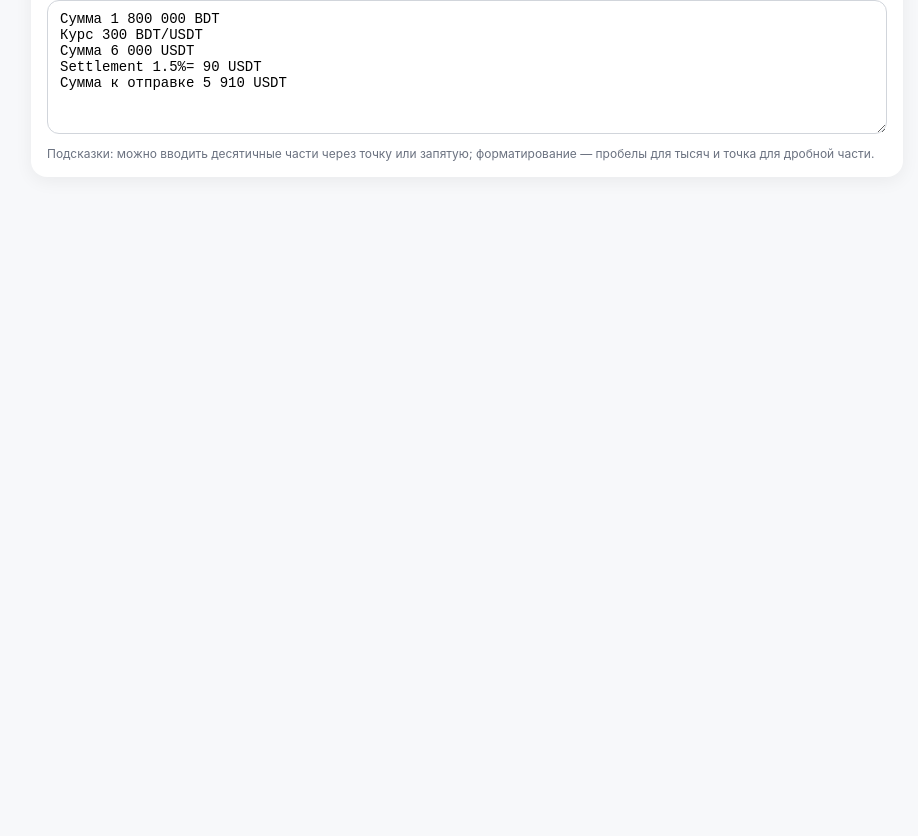
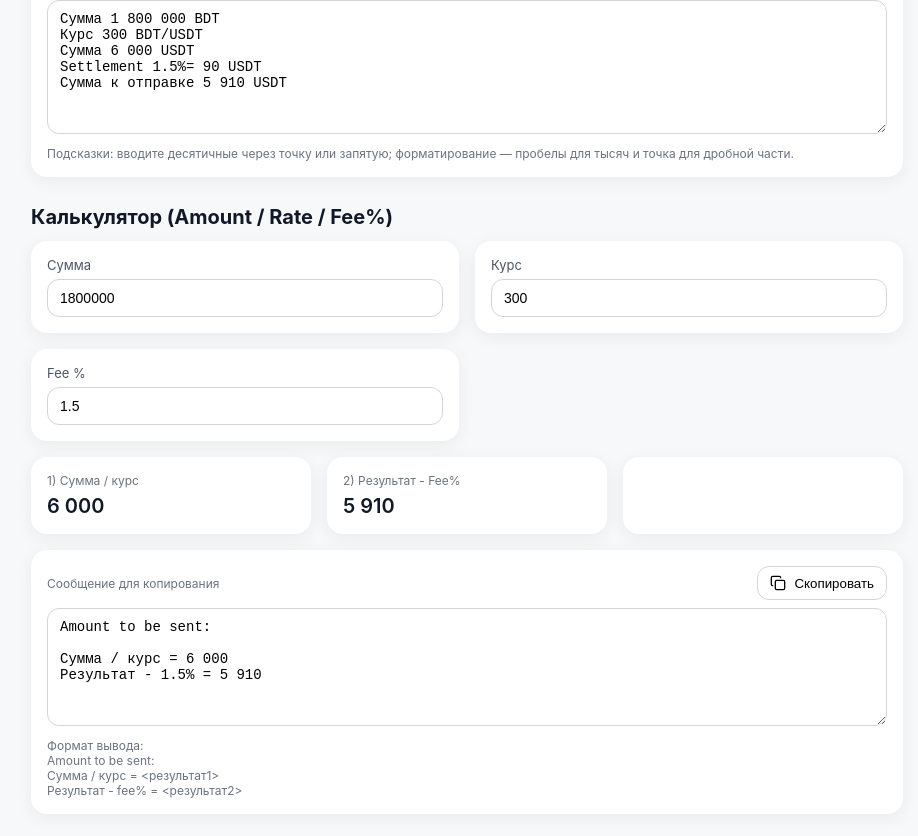
Before and after one commit to vshroot/setcalculator, a React (Create React App) app: page / in a window 1280 px wide. Shown: the part 462-1298 px from the top of the page, without its empty margins (173-1091 px from the left). Before the commit the page ends 800 px from the top, so only its background shows below. Built offline with nearby package versions, Linux system fonts and the light colour scheme.

Commit message:
Update SettlementCalculator.tsx

```diff
--- a/src/SettlementCalculator.tsx
+++ b/src/SettlementCalculator.tsx
@@ -2,10 +2,16 @@ import React, { useMemo, useState } from 'react';
 import { Copy } from 'lucide-react';
 
 export default function SettlementCalculator() {
+  // --- Калькулятор №1 (валюта/settlement) ---
   const [currency, setCurrency] = useState('BDT');
   const [amount, setAmount] = useState<string>('1800000');
   const [rate, setRate] = useState<string>('300');
   const [settlementPct, setSettlementPct] = useState<string>('1.5');
+
+  // --- Калькулятор №2 (amount/rate/fee) ---
+  const [amount2, setAmount2] = useState<string>('1800000');
+  const [rate2, setRate2] = useState<string>('300');
+  const [feePct, setFeePct] = useState<string>('1.5');
 
   const parseNum = (v: string) => {
     if (!v) return 0;
@@ -14,18 +20,17 @@ export default function SettlementCalculator() {
     return isFinite(n) ? n : 0;
   };
 
-  // Форматирование: пробелы для тысяч, точка для дробной части
+  // Форматирование: пробелы для тысяч, точка для дробной части (пример: 13 960.63)
   const fmt = (n: number, max = 2) => {
     const nf = new Intl.NumberFormat('en-US', {
       minimumFractionDigits: 0,
       maximumFractionDigits: max,
     });
-    return nf
-      .format(Number(n.toFixed(max)))
-      .replace(/,/g, ' '); // заменяем запятые на пробелы
+    return nf.format(Number(n.toFixed(max))).replace(/,/g, ' ');
   };
 
-  const computed = useMemo(() => {
+  // --- Вычисления для калькулятора №1 ---
+  const computed1 = useMemo(() => {
     const a = parseNum(amount);
     const r = parseNum(rate);
     const p = parseNum(settlementPct);
@@ -35,8 +40,8 @@ export default function SettlementCalculator() {
     return { a, r, p, sumDiv, sett, toSend };
   }, [amount, rate, settlementPct]);
 
-  const message = useMemo(() => {
-    const { a, r, p, sumDiv, sett, toSend } = computed;
+  const message1 = useMemo(() => {
+    const { a, r, p, sumDiv, sett, toSend } = computed1;
     return [
       `Сумма ${fmt(a)} ${currency}`,
       `Курс ${fmt(r)} ${currency}/USDT`,
@@ -44,18 +49,38 @@ export default function SettlementCalculator() {
       `Settlement ${p}%= ${fmt(sett)} USDT`,
       `Сумма к отправке ${fmt(toSend)} USDT`,
     ].join('\n');
-  }, [computed, currency]);
+  }, [computed1, currency]);
 
-  const copyToClipboard = async () => {
+  // --- Вычисления для калькулятора №2 ---
+  const computed2 = useMemo(() => {
+    const a = parseNum(amount2);
+    const r = parseNum(rate2);
+    const p = parseNum(feePct);
+    const res1 = r > 0 ? a / r : 0;                 // 1) сумма / курс
+    const res2 = res1 - (res1 * p) / 100;           // 2) результат1 - fee%
+    return { a, r, p, res1, res2 };
+  }, [amount2, rate2, feePct]);
+
+  const message2 = useMemo(() => {
+    const { res1, res2, p } = computed2;
+    return [
+      'Amount to be sent:',
+      '',
+      `Сумма / курс = ${fmt(res1)}`,
+      `Результат - ${p}% = ${fmt(res2)}`,
+    ].join('\n');
+  }, [computed2]);
+
+  const copyText = async (text: string) => {
     try {
-      await navigator.clipboard.writeText(message);
+      await navigator.clipboard.writeText(text);
       alert('Скопировано!');
     } catch {
       alert('Не удалось скопировать');
     }
   };
 
-  const error = useMemo(() => {
+  const error1 = useMemo(() => {
     const r = parseNum(rate);
     if (r <= 0) return 'Курс должен быть больше 0';
     if (parseNum(amount) < 0) return 'Сумма не может быть отрицательной';
@@ -63,8 +88,17 @@ export default function SettlementCalculator() {
     return '';
   }, [amount, rate, settlementPct]);
 
+  const error2 = useMemo(() => {
+    const r = parseNum(rate2);
+    if (r <= 0) return 'Курс должен быть больше 0';
+    if (parseNum(amount2) < 0) return 'Сумма не может быть отрицательной';
+    if (parseNum(feePct) < 0) return 'Fee % не может быть отрицательным';
+    return '';
+  }, [amount2, rate2, feePct]);
+
   return (
     <div>
+      {/* ===== Калькулятор №1 ===== */}
       <div className="grid2">
         <div className="card">
           <label>Валюта</label>
@@ -107,30 +141,96 @@ export default function SettlementCalculator() {
       <div className="grid3" style={{ marginTop: 16 }}>
         <div className="card">
           <div className="kpi-title">1) Сумма / курс</div>
-          <div className="kpi-value">{fmt(computed.sumDiv)} USDT</div>
+          <div className="kpi-value">{fmt(computed1.sumDiv)} USDT</div>
         </div>
         <div className="card">
           <div className="kpi-title">2) {settlementPct || 0}% от результата</div>
-          <div className="kpi-value">{fmt(computed.sett)} USDT</div>
+          <div className="kpi-value">{fmt(computed1.sett)} USDT</div>
         </div>
         <div className="card">
           <div className="kpi-title">3) К отправке</div>
-          <div className="kpi-value">{fmt(computed.toSend)} USDT</div>
+          <div className="kpi-value">{fmt(computed1.toSend)} USDT</div>
         </div>
       </div>
 
-      {error && <div className="error">{error}</div>}
+      {error1 && <div className="error">{error1}</div>}
 
       <div className="card" style={{ marginTop: 16 }}>
         <div className="copybar">
           <div className="kpi-title">Сообщение для копирования</div>
-          <button className="btn" onClick={copyToClipboard} type="button">
+          <button className="btn" onClick={() => copyText(message1)} type="button">
             <Copy size={16} /> Скопировать
           </button>
         </div>
-        <textarea readOnly value={message} rows={7} />
+        <textarea readOnly value={message1} rows={7} />
         <div className="footer">
-          Подсказки: можно вводить десятичные части через точку или запятую; форматирование — пробелы для тысяч и точка для дробной части.
+          Подсказки: вводите десятичные через точку или запятую; форматирование — пробелы для тысяч и точка для дробной части.
+        </div>
+      </div>
+
+      {/* ===== Разделитель ===== */}
+      <div style={{ height: 28 }} />
+
+      {/* ===== Калькулятор №2 (Amount/Rate/Fee) ===== */}
+      <h2 style={{ margin: '0 0 12px', fontSize: 20 }}>Калькулятор (Amount / Rate / Fee%)</h2>
+
+      <div className="grid2">
+        <div className="card">
+          <label>Сумма</label>
+          <input
+            inputMode="decimal"
+            value={amount2}
+            onChange={(e) => setAmount2(e.target.value)}
+            placeholder="например, 1800000"
+          />
+        </div>
+        <div className="card">
+          <label>Курс</label>
+          <input
+            inputMode="decimal"
+            value={rate2}
+            onChange={(e) => setRate2(e.target.value)}
+            placeholder="например, 300"
+          />
+        </div>
+        <div className="card">
+          <label>Fee %</label>
+          <input
+            inputMode="decimal"
+            value={feePct}
+            onChange={(e) => setFeePct(e.target.value)}
+            placeholder="например, 1.5"
+          />
+        </div>
+      </div>
+
+      <div className="grid3" style={{ marginTop: 16 }}>
+        <div className="card">
+          <div className="kpi-title">1) Сумма / курс</div>
+          <div className="kpi-value">{fmt(computed2.res1)}</div>
+        </div>
+        <div className="card">
+          <div className="kpi-title">2) Результат - Fee%</div>
+          <div className="kpi-value">{fmt(computed2.res2)}</div>
+        </div>
+        <div className="card" />
+      </div>
+
+      {error2 && <div className="error">{error2}</div>}
+
+      <div className="card" style={{ marginTop: 16 }}>
+        <div className="copybar">
+          <div className="kpi-title">Сообщение для копирования</div>
+          <button className="btn" onClick={() => copyText(message2)} type="button">
+            <Copy size={16} /> Скопировать
+          </button>
+        </div>
+        <textarea readOnly value={message2} rows={6} />
+        <div className="footer">
+          Формат вывода:
+          <br/>Amount to be sent:
+          <br/>Сумма / курс = &lt;результат1&gt;
+          <br/>Результат - fee% = &lt;результат2&gt;
         </div>
       </div>
     </div>
```
